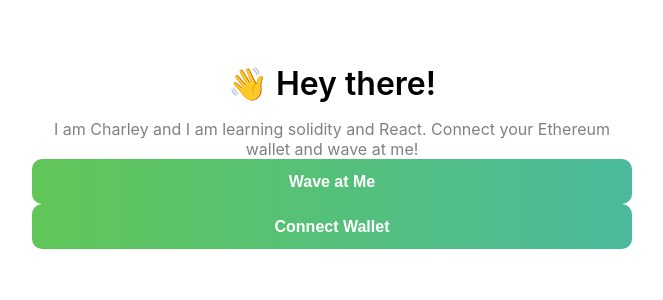
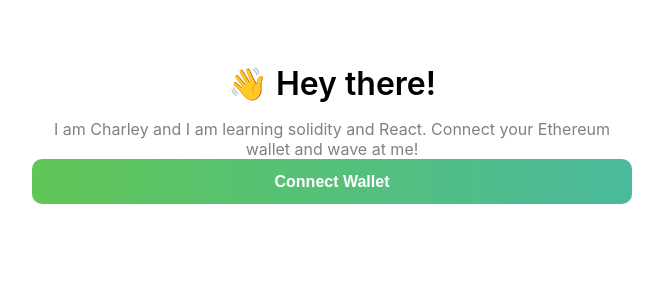
Before and after one commit to cmdellinger/web3_wave_portal, a React (Create React App) app in the folder my-wave-portal/frontend/: page / in a window 1280 px wide. Shown: the top 300 px of the page, without its empty margins (308-971 px from the left). Built offline with nearby package versions, Linux system fonts and the light colour scheme; the HTML template or start-up script is replaced by a standard one.

Commit message:
added wavecount to webpage and exported wave logic as an option to updateWaveCount function

```diff
--- a/my-wave-portal/frontend/src/App.js
+++ b/my-wave-portal/frontend/src/App.js
@@ -4,7 +4,6 @@ import "./App.css";
 import abi from "./utils/WavePortal.json";
 
 require('dotenv').config();
-
 
 const App = () => {
   /*
@@ -45,7 +44,7 @@ const App = () => {
         console.log("Found an authorized account:", account);
         setCurrentAccount(account);
       } else {
-        console.log("No authorized account found")
+        console.log("No authorized account found");
       }
     } catch (error) {
       console.log(error);
@@ -73,10 +72,10 @@ const App = () => {
     }
   }
 
-  /*
-  * This runs our smart contract's wave function
+  /**
+  * This funciton updates the id="wavecount" element and optionally increments the wave count
   */
-  const wave = async () => {
+  const updateWaveCount = async (increment = false) => {
       try {
         const { ethereum } = window;
 
@@ -88,6 +87,7 @@ const App = () => {
           let count = await wavePortalContract.getTotalWaves();
           console.log("Retrieved total wave count...", count.toNumber());
 
+          if (increment){
             /*
             * Execute the actual wave from your smart contract
             */
@@ -99,6 +99,10 @@ const App = () => {
 
             count = await wavePortalContract.getTotalWaves();
             console.log("Retrieved total wave count...", count.toNumber());
+          }
+
+          document.getElementById("wavecount").innerHTML = `Total Waves: ${count.toNumber()}`;
+
         } else {
           console.log("Ethereum object doesn't exist!");
         }
@@ -108,11 +112,21 @@ const App = () => {
   }
 
   /*
+  * This runs our smart contract's wave function
+  */
+  const wave = async () => {
+    updateWaveCount(true);
+  }
+
+  /*
   * This runs our function when the page loads.
   */
   useEffect(() => {
     checkIfWalletIsConnected();
-  }, [])
+    if(currentAccount) {
+      updateWaveCount();
+    }
+  } )
 
   return (
     <div className="mainContainer">
@@ -125,9 +139,6 @@ const App = () => {
           I am Charley and I am learning solidity and React. Connect your Ethereum wallet and wave at me!
 
         </div>
-        <button className="cta-button connect-wallet-button" onClick={wave}>
-          Wave at Me
-        </button>
 
         {/*
         * If there is no currentAccount render this button
@@ -137,8 +148,23 @@ const App = () => {
             Connect Wallet
           </button>
         )}
+
+        {/*
+        * If there is a currentAccount render wave button and waves
+        */}
+        {currentAccount && (
+          <button className="cta-button connect-wallet-button" onClick={wave}>
+            Wave at Me
+          </button>
+        )}
+        <br/>
+        {currentAccount && (
+          <div id="wavecount"></div>
+        )}
+
       </div>
     </div>
+
   );
 }
 
```
Lines whose indentation alone changed are shown as unchanged.
